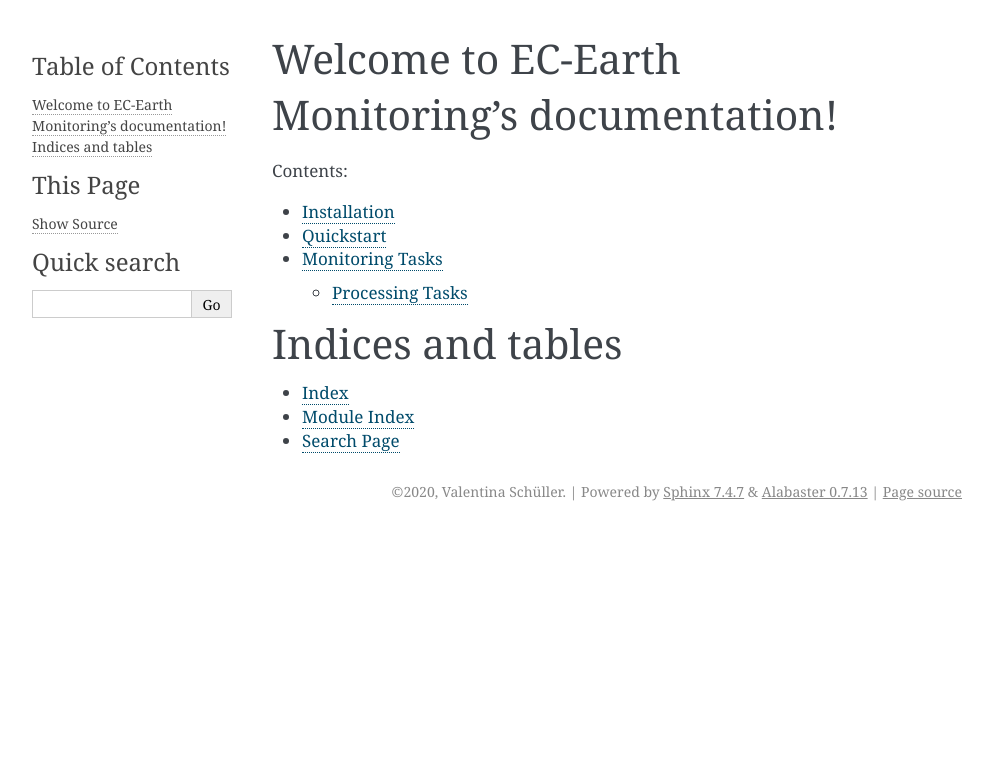
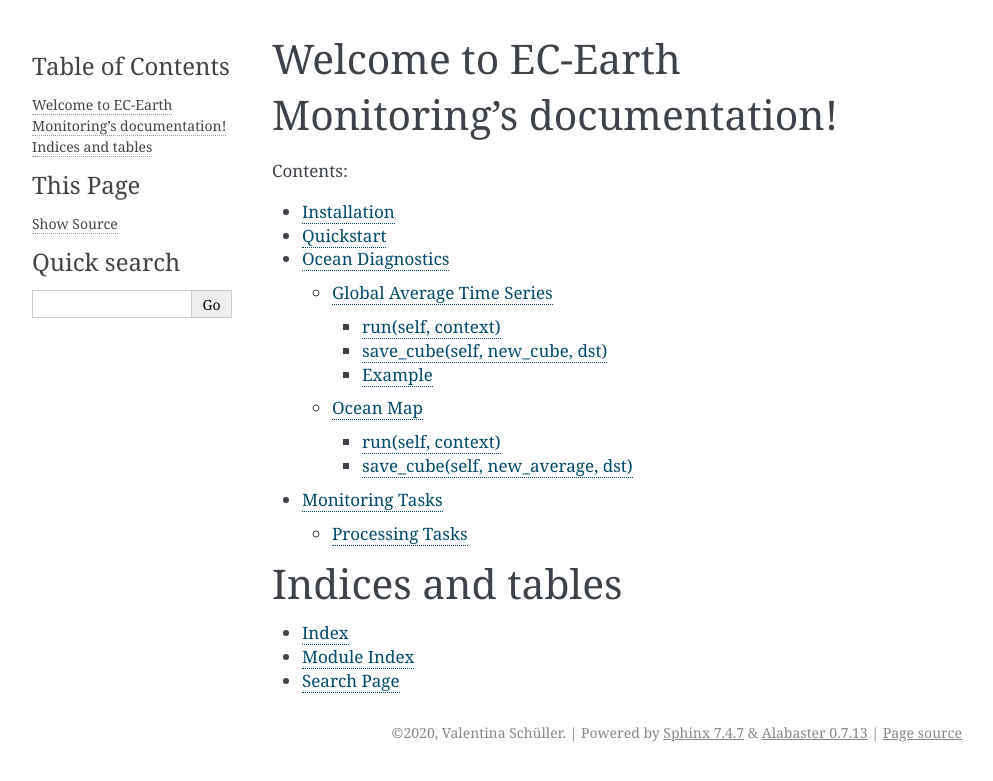
Before and after one commit to uwefladrich/scriptengine-tasks-ecearth, a Sphinx documentation site: the page built from docs/sphinx/source/index.rst, in a window 1280 px wide. Shown: the top 781 px of the page, without its empty margins (148-1141 px from the left). Built offline with Sphinx 7.4.7, drawn with Linux system fonts in a browser that asks for light colours; part of the change alters nothing that is shown.

Commit message:
Update Documentation

```diff
--- a/docs/sphinx/source/index.rst
+++ b/docs/sphinx/source/index.rst
@@ -7,11 +7,12 @@ Welcome to EC-Earth Monitoring's documentation!
 ===============================================
 
 .. toctree::
-   :maxdepth: 2
+   :maxdepth: 3
    :caption: Contents:
 
    usage/installation
    usage/quickstart
+   tasks/ocean-diagnostics
    tasks/processing-tasks
 
 
--- /dev/null
+++ b/docs/sphinx/source/tasks/ocean-diagnostics.rst
@@ -0,0 +1,96 @@
+*****************
+Ocean Diagnostics
+*****************
+
+These processing tasks assume that the provided source files are monthly output files of the NEMO ocean modeling component that span one leg of an EC-Earth 4 experiment. One leg can, but does not have to be, one year long.
+
+If the files are not monthly files or do not span the leg (e.g. if files are missing), the processing tasks or Iris might throw some warnings or exceptions.
+
+Global Average Time Series
+==========================
+
+Diagnostic Type: Time Series
+
+Mapped to: ``ece.mon.ocean_time_series``
+
+This processing task computes the temporal and spatial average of an extensive oceanic quantity as a time series. It then saves it either as a new diagnostic file or appends it to the existing diagnostic file.
+
+A common application is the time series of the annual global mean of the sea surface temperature or sea surface salinity. To compute an annual mean, the leg has to be one year long. If it is, e.g., six months long, the task will compute the six month spatial mean of the input variable.
+
+The required arguments are:
+
+- ``src``: A list of strings containing paths to the desired NEMO output files. This list can be manually entered or (often better) created by the ``find`` task.
+- ``dst``: A string ending in ``.nc``. This is where the diagnostic will be saved.
+- ``domain``: A string containing the path to the ``domain.nc`` file. In this file, the variables ``e1t`` and ``e2t`` are used for computing the area weights.
+- ``varname``: The name of the oceanic variable as it is saved in the NEMO output file.
+
+run(self, context)
+------------------
+
+First, the required arguments get loaded from the context. The processing task returns with a logged error message if ``dst`` does not end in ``.nc``.
+
+The input files get loaded and concatenated into one single Iris cube with a call to ``helpers.load_input_cube()``. Since the variable metadata (standard name, long name, units) is already available in the NEMO output, this will not have to be set separately.
+
+The area weights for the grid cells get computed from the domain file using ``helpers.compute_spatial_weights()``. These are used to collapse the cube along its latitude and longitude coordinates. Since these coordinates are two-dimensional on a curvilinear grid, Iris would throw warnings "Collapsing a multi-dimensional coordinate". These get suppressed by the processing task.
+
+NEMO output files contain an auxiliary time coordinate, this makes collapsing along the time axis more difficult. Thus, this coordinate gets removed before averaging over time.
+The time mean is also weighted based on the month lengths. These weights get computed by ``helpers.compute_time_weights()``. A dimension coordinate becomes a scalar coordinate when collapsing the cube along it. Since the diagnostic needs a time axis (as it is a time series with multiple values), the time axis needs to be promoted to a dimension coordinate again after averaging over time.
+
+The ``run()``-method calls ``helpers.set_metadata()`` to add relevant metadata to the diagnostic. Finally, it calls the ``save_cube()`` method to save the cube.
+
+save_cube(self, new_cube, dst)
+------------------------------
+
+This method saves the newly computed global average cube in a NetCDF file. If this file does not exist yet, the cube can be saved using ``iris.save()`` without anything else to do.
+
+If the file exists already, it gets loaded as an Iris cube. The new cube should get appended to the existing diagnostic on disk. This should not happen if appending would lead to a non-monotonic time axis. This can happen when monitoring leg n+1 finishes before monitoring leg n is completed. When inserting would lead to a non-monotonic time axis for the diagnostic on disk, the cube will not get saved and a warning message will get logged.
+When a monotonic insert is possible, the two cubes (existing diagnostic at ``dst`` and ``new_cube``) get concatenated. Since overwriting Iris cubes currently in memory leads to file corruption, the new version of the diagnostic gets saved as a copy, the old version gets deleted, and the new version is renamed.
+
+Example
+-------
+
+::
+
+    - ece.mon.ocean_time_series:
+        src: "{{t_files}}"
+        dst: "{{mondir}}/tos-time-series.nc"
+        domain: "{{rundir}}/domain.nc"
+        varname: "tos"
+
+
+Ocean Map
+=========
+
+Diagnostic Type: Map
+Map Type: global ocean
+
+Mapped to: ``ece.mon.ocean_map``
+
+This task computes the simulation average of the spatial distribution of an oceanic variable. This results in a map of the global ocean. First, it calculates the time mean of the current leg. If no old version of the simulation average exists, the new annual mean gets saved as the simulation average. Otherwise, the old simulation average and new annual mean get merged into a new simulation average, the old diagnostic on disk is then replaced.
+
+An application is the simulation average map of the sea surface temperature or sea surface salinity. Simulation average means "from the beginning of the experiment until now". This processing task assumes monthly output files but the leg length is completely irrelevant.
+
+The required arguments are:
+
+- ``src``: A list of strings containing paths to the desired NEMO output files. This list can be manually entered or (often better) created by the ``find`` task.
+- ``dst``: A string ending in ``.nc``. This is where the diagnostic will be saved.
+- ``varname``: The name of the oceanic variable as it is saved in the NEMO output file.
+
+run(self, context)
+------------------
+
+First, the required arguments get loaded from the context. The processing task returns with a logged error message if ``dst`` does not end in ``.nc``.
+
+The input files get loaded and concatenated into one single Iris cube with a call to ``helpers.load_input_cube()``. Since the variable metadata (standard name, long name, units) is already available in the NEMO output, this will not have to be set separately.
+
+NEMO output files contain an auxiliary time coordinate, this makes collapsing along the time axis more difficult. Thus, this coordinate gets removed before averaging over time. The time mean is weighted based on the month lengths. These weights get computed by ``helpers.compute_time_weights()``.
+
+The ``run()``-method calls ``helpers.set_metadata()`` to add relevant metadata to the diagnostic. Finally, it calls the ``save_cube()`` method to save the cube.
+
+save_cube(self, new_average, dst)
+------------------------------------------
+
+This method saves the newly computed leg average cube in a NetCDF file. If this file exists already, the new simulation average gets computed first and saved afterwards.
+
+If the file exists already, it gets loaded as an Iris cube. The new cube should get appended to the existing diagnostic on disk. This should not happen if appending would lead to a non-monotonic time axis. This can happen when monitoring leg n+1 finishes before monitoring leg n is completed. When inserting would lead to a non-monotonic time axis for the diagnostic on disk, the cube will not get saved and a warning message will get logged.
+When a monotonic insert is possible, the two cubes (existing diagnostic at ``dst`` and ``new_cube``) get concatenated. Then, ``compute_simulation_avg()`` computes the new simulation average. Since overwriting Iris cubes currently in memory leads to file corruption, the new version of the diagnostic gets saved as a copy, the old version gets deleted, and the new version is renamed.
```
Also changed, not shown: 15 other files.
